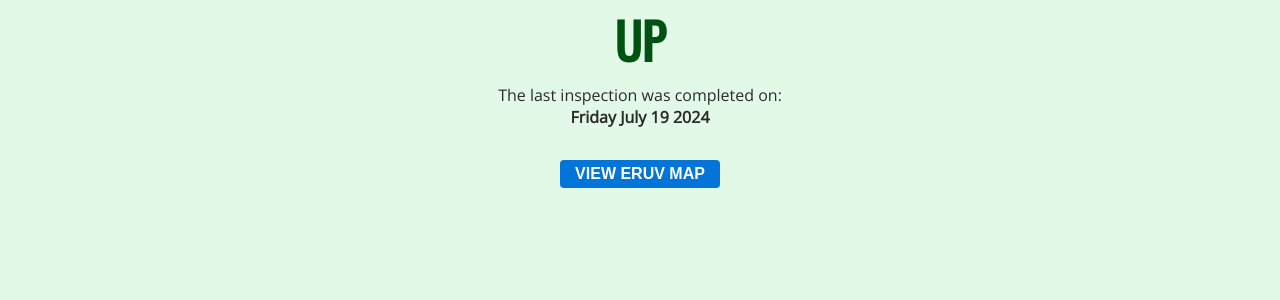
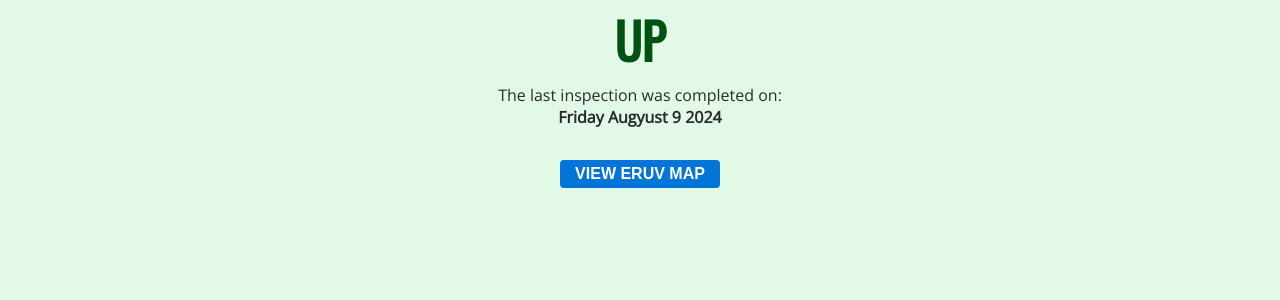
Before and after one commit to MisterGlass/eiruv, a Jekyll site: the page built from docs/index.md, in a window 1280 px wide. Shown: the part 132-432 px from the top of the page. Built offline with Jekyll 4.4.1, drawn with Linux system fonts in a browser that asks for light colours; our own code applies the rules of GitHub Pages for plain Markdown files.

Commit message:
Update eruv_status.yml

```diff
--- a/docs/_data/eruv_status.yml
+++ b/docs/_data/eruv_status.yml
@@ -1,3 +1,3 @@
 status: "Up"
-date: "Friday July 19 2024"
+date: "Friday Augyust 9 2024"
 details: ""
```
